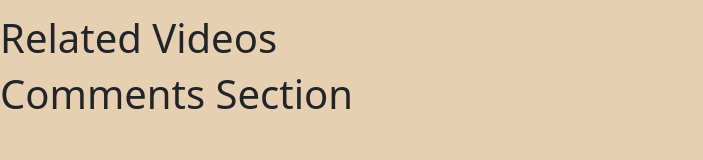
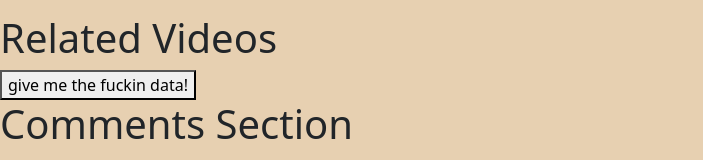
Before and after one commit to Jenliang26/YouTubeCloneProj, a React (Create React App) app: page / in a window 1280 px wide. Shown: the part 494-654 px from the top of the page, without its empty margins (0-703 px from the left). Built offline with nearby package versions, Linux system fonts and the light colour scheme; no server answers.

Commit message:
added componentdidmount so the api request happens right away

```diff
--- a/src/components/App.jsx
+++ b/src/components/App.jsx
@@ -14,6 +14,10 @@ class App extends Component {
     this.state = {
       videoSearchResults:[]
     }
+  }
+
+  componentDidMount() {
+    this.getYoutubeVideos()
   }
 
   async getYoutubeVideos(){
--- a/src/components/RelatedVideos/RelatedVideos.jsx
+++ b/src/components/RelatedVideos/RelatedVideos.jsx
@@ -6,9 +6,18 @@ const RelatedVideos = (props) => {
   return (
     <div>
       <h1>Related Videos</h1>
+      <button onClick={() => console.log(props.videos)}>give me the fuckin data!
+    </button>
       {/* props.videos.map(video) => {} */}
+
+
+
+
     </div>
-   );
+  );
 }
 
+
+
+
 export default RelatedVideos;
```
